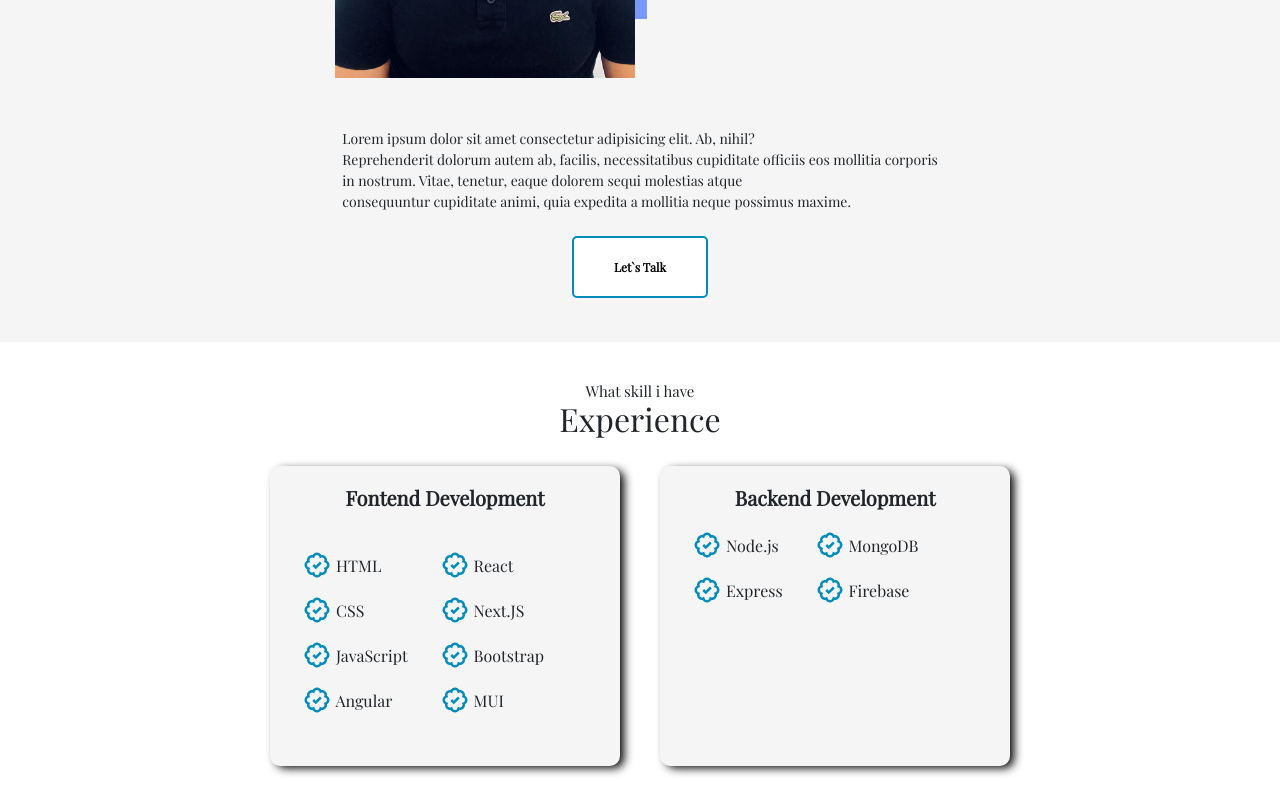
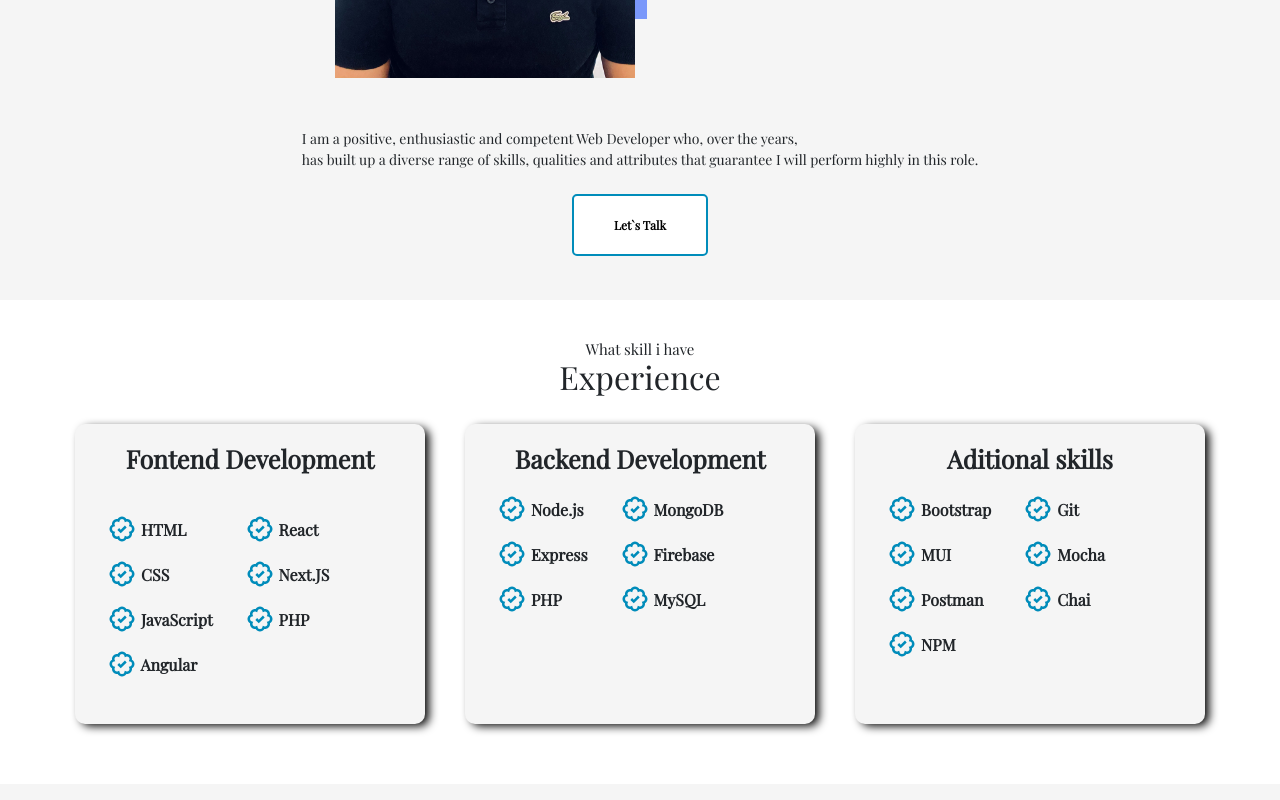
Before and after one commit to nlotoo/portfolio, a React (Create React App) app in the folder client/: page / in a window 1280 px wide. Shown: the part 1300-2100 px from the top of the page. Built offline with nearby package versions, Linux system fonts and the light colour scheme.

Commit message:
update skills

```diff
--- a/client/src/App.css
+++ b/client/src/App.css
@@ -1,9 +1,13 @@
+
 * {
     font-family: 'Playfair Display', serif;
 
 }
 
 
+
+
+
 /* section {
     scroll-padding-top: 4rem;
 } */
--- a/client/src/components/AboutMe/AboutMe.js
+++ b/client/src/components/AboutMe/AboutMe.js
@@ -33,7 +33,10 @@ export const AboutMe = () => {
             </div>
             <div className='text-paragrph-about-me'>
                 <div>
-                        <p>Lorem ipsum dolor sit amet consectetur adipisicing elit. Ab, nihil?<br /> Reprehenderit dolorum autem ab, facilis, necessitatibus cupiditate officiis eos mollitia corporis<br /> in nostrum. Vitae, tenetur, eaque dolorem sequi molestias atque <br />consequuntur cupiditate animi, quia expedita a mollitia neque possimus maxime.</p>
+                    <p>
+                        I am a positive, enthusiastic and competent Web Developer who, over the years, <br></br> has built up a diverse range of skills, qualities and attributes that guarantee I will perform highly in this role.
+                    </p>
+                    {/* <p>Lorem ipsum dolor sit amet consectetur adipisicing elit. Ab, nihil?<br /> Reprehenderit dolorum autem ab, facilis, necessitatibus cupiditate officiis eos mollitia corporis<br /> in nostrum. Vitae, tenetur, eaque dolorem sequi molestias atque <br />consequuntur cupiditate animi, quia expedita a mollitia neque possimus maxime.</p> */}
                 </div>
             </div>
             <div className='lets-talk-button'>
--- a/client/src/components/Experience/Experience.js
+++ b/client/src/components/Experience/Experience.js
@@ -1,10 +1,17 @@
 import './experience.css'
 import { BiBadgeCheck } from 'react-icons/bi'
+
+
+
 
 export const Experience = () => {
 
     return (
         <section className="experience-root-element" id='experience'>
+            <div className='asd'>
+
+            </div>
+
             <h2><p>What skill i have</p>Experience</h2>
 
 
@@ -17,15 +24,13 @@ export const Experience = () => {
                             <li><i className='li-icon-class'><BiBadgeCheck /></i> CSS</li>
                             <li><i className='li-icon-class'><BiBadgeCheck /></i> JavaScript</li>
                             <li><i className='li-icon-class'><BiBadgeCheck /></i> Angular</li>
-
-
-
                         </ul>
                         <ul>
                             <li><i className='li-icon-class'><BiBadgeCheck /></i> React</li>
                             <li><i className='li-icon-class'><BiBadgeCheck /></i> Next.JS</li>
-                            <li><i className='li-icon-class'><BiBadgeCheck /></i> Bootstrap</li>
-                            <li><i className='li-icon-class'><BiBadgeCheck /></i> MUI</li>
+                            {/* <li><i className='li-icon-class'><BiBadgeCheck /></i> Bootstrap</li>
+                            <li><i className='li-icon-class'><BiBadgeCheck /></i> MUI</li> */}
+                            <li><i className='li-icon-class'><BiBadgeCheck /></i> PHP</li>
 
                         </ul>
                     </div>
@@ -36,6 +41,7 @@ export const Experience = () => {
                         <ul>
                             <li><i className='li-icon-class'><BiBadgeCheck /></i> Node.js</li>
                             <li><i className='li-icon-class'><BiBadgeCheck /></i> Express</li>
+                            <li><i className='li-icon-class'><BiBadgeCheck /></i> PHP</li>
 
 
 
@@ -44,12 +50,41 @@ export const Experience = () => {
                         <ul>
                             <li><i className='li-icon-class'><BiBadgeCheck /></i> MongoDB</li>
                             <li><i className='li-icon-class'><BiBadgeCheck /></i> Firebase</li>
+                            <li><i className='li-icon-class'><BiBadgeCheck /></i> MySQL</li>
+
+                        </ul>
+                    </div>
+                </div>
+                <div className='back-end-skills'>
+                    <h5>Aditional skills</h5>
+                    <div>
+                        <ul>
+                            <li><i className='li-icon-class'><BiBadgeCheck /></i> Bootstrap</li>
+                            <li><i className='li-icon-class'><BiBadgeCheck /></i> MUI</li>
+                            <li><i className='li-icon-class'><BiBadgeCheck /></i> Postman</li>
+                            <li><i className='li-icon-class'><BiBadgeCheck /></i> NPM</li>
+
+
+
+
+                        </ul>
+                        <ul>
+                            <li><i className='li-icon-class'><BiBadgeCheck /></i> Git</li>
+                            <li><i className='li-icon-class'><BiBadgeCheck /></i> Mocha</li>
+                            <li><i className='li-icon-class'><BiBadgeCheck /></i> Chai</li>
 
                         </ul>
                     </div>
                 </div>
 
+
+
+
+
             </div>
+
+
+
         </section >
     )
 }
--- a/client/src/components/Experience/experience.css
+++ b/client/src/components/Experience/experience.css
@@ -6,6 +6,7 @@
 .experience-root-element h2 p {
     margin: 0;
     font-size: 15px;
+
 }
 
 .experience-root-element h2 {
@@ -14,12 +15,15 @@
 
 .experience-root-element {
     padding: 40px;
+    z-index: 1;
 
 }
 
 .experience-skill-frame {
     display: flex;
     justify-content: center;
+    font-weight:600;
+
 
     /* border: 1px solid red; */
 }
@@ -27,6 +31,7 @@
 .experience-skill-frame h5 {
     margin-top: 20px;
     text-align: center;
+    font-size: 25px;
 }
 
 .front-end-skills {
@@ -78,3 +83,17 @@
     color: #008CBA;
     font-size: 30px;
 }
+
+/* slider-css */
+
+.slider-container {
+    width: 500px;
+    position: absolute;
+    transform: translate(-50%, -50%);
+    top: 50%;
+    left: 50%;
+    overflow: hidden;
+    border: 10px solid #ffffff;
+    border-radius: 8px;
+    box-shadow: -1px 5px 15px black;
+}
--- a/client/src/components/Portfolio/Portfolio.js
+++ b/client/src/components/Portfolio/Portfolio.js
@@ -5,7 +5,7 @@ import { Link } from 'react-router-dom'
 import portFolio from '../../public/portfolio-project-img.jpg'
 import JNcoffee from '../../public/jnCoffee-project-img.jpg'
 import petCatalog from '../../public/pet-catalog.jpg'
-
+import coffeeLovers from '../../public/cofferLovers.jpg'
 
 export const Portfoilio = () => {
 
@@ -48,7 +48,7 @@ export const Portfoilio = () => {
                     <Link to="\github.com/nlotoo/Pet-HUB-Application">view in Github</Link>
                 </div>
                 <div className='project-element'>
-                    <img className='portfolio-image-element' src="https://images.unsplash.com/photo-1572177812156-58036aae439c?ixlib=rb-1.2.1&ixid=MnwxMjA3fDB8MHxzZWFyY2h8NHx8cHJvamVjdHxlbnwwfHwwfHw%3D&w=1000&q=80" alt="Smiley face" />
+                    <img className='portfolio-image-element' src={coffeeLovers} alt="Smiley face" />
                     <p>Coffe Lovers<br />
                         ( Angular/TypeScript application)
                         (Course project)
```
Also changed, not shown: client/src/public/cofferLovers.jpg (added). Lines whose indentation alone changed are shown as unchanged.
